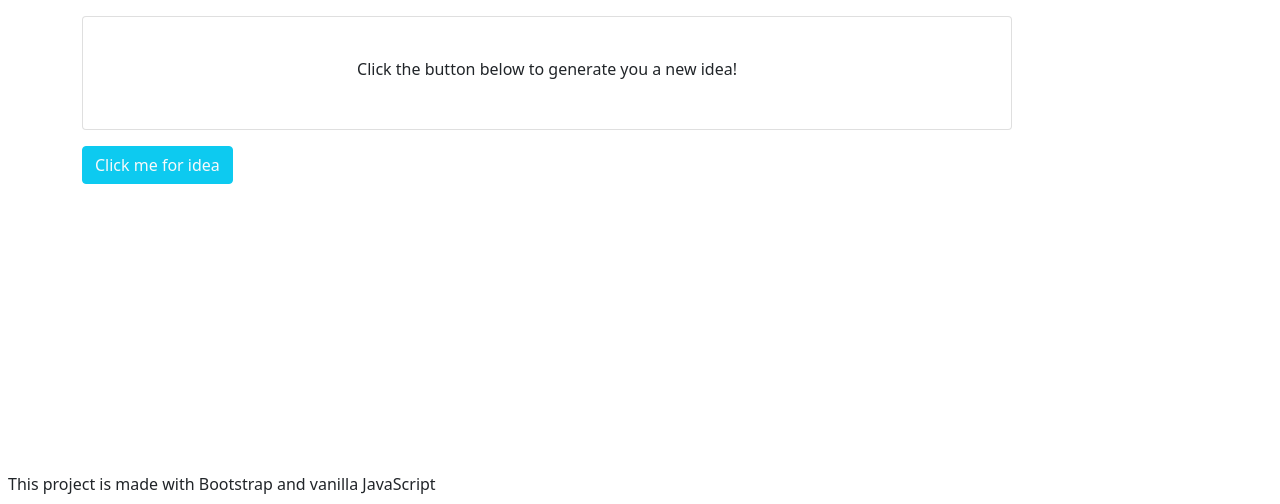
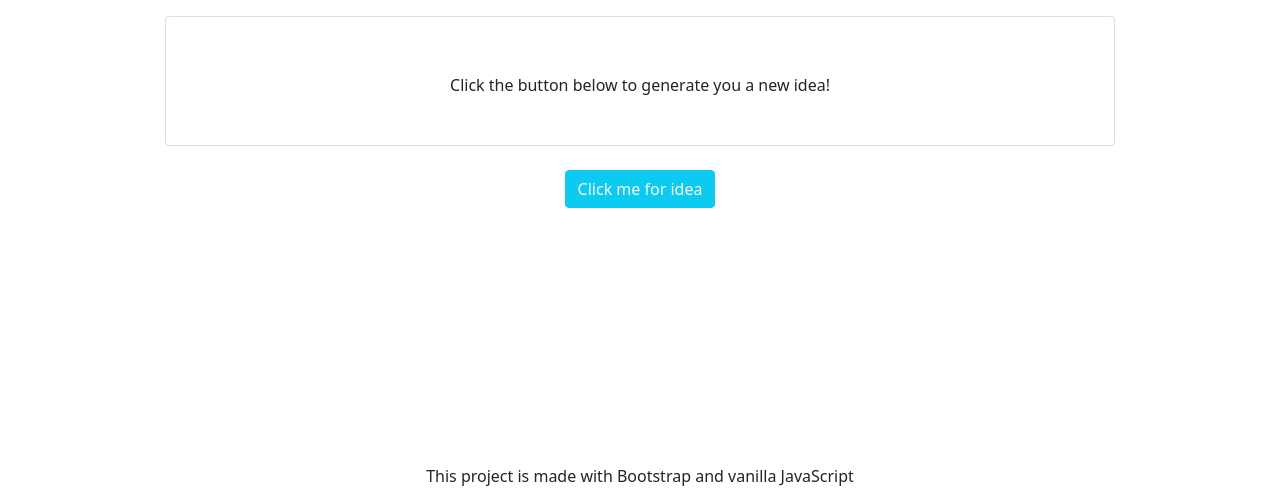
Before and after one commit to yingmo55/idea-generator, a plain HTML site: page index.html in a window 1280 px wide. Shown: the part 296-800 px from the top of the page. Drawn offline with nearby package versions, Linux system fonts and the light colour scheme.

Commit message:
adjust Bootstrap layout

```diff
--- a/index.html
+++ b/index.html
@@ -7,7 +7,7 @@
   <meta name="description" content="" />
   <link href="https://cdn.jsdelivr.net/npm/bootstrap@5.1.3/dist/css/bootstrap.min.css" rel="stylesheet" integrity="sha384-1BmE4kWBq78iYhFldvKuhfTAU6auU8tT94WrHftjDbrCEXSU1oBoqyl2QvZ6jIW3" crossorigin="anonymous">
   <script src="https://cdn.jsdelivr.net/npm/bootstrap@5.1.3/dist/js/bootstrap.bundle.min.js" integrity="sha384-ka7Sk0Gln4gmtz2MlQnikT1wXgYsOg+OMhuP+IlRH9sENBO0LRn5q+8nbTov4+1p" crossorigin="anonymous" defer></script>
-  <script src='./main.js' defer></script>
+  <script src='./main.js' type='module' defer></script>
   <link href="./style.css" rel="stylesheet" />
 </head>
 <body>
@@ -15,22 +15,24 @@
         <div class='p-5'></div>
         <h1 class='display-1 text-center'>Don't know what to make in your next project?</h1>
         <div class='p-2'></div>
-        <div class='rol justify-content-center'>
-        <div class='card col-lg-10'>
+        <div class='row justify-content-center'>
+        <div class='card col-10 h-100'>
             <div class='card-body text-center'>
                 <div class='p-2'></div>
                 <h2 id='ideaHeader'></h2>
+                <div class='p-2'></div>
                 <p id='card-text'>Click the button below to generate you a new idea!</p/>
                     <div class='p-2'></div>
             </div>
         </div>
         <div class='p-2'></div>
-        <div class='col justify-content-lg-between'>
-        <button type='button' class='btn btn-info text text-light' id='ideaGenerator'>Click me for idea</button>
-        <button type='button' class='btn btn-danger text text-light' id='doNotShow'>Don't show this again</button>
-        </div>
+        <div class='row'>
+            <div class='col-12 text-center'>
+                <button type='button' class='btn btn-info text text-light m-2' id='ideaGenerator'>Click me for idea</button>
+                <button type='button' class='btn btn-danger text text-light m-2' id='doNotShow'>Don't show this idea again</button>
+            </div>
         </div>
     </div>
-    <footer class='fixed-bottom m-2'>This project is made with Bootstrap and vanilla JavaScript</footer>
+    <footer class='fixed-bottom text-center m-3'>This project is made with Bootstrap and vanilla JavaScript</footer>
 </body>
 </html>
```
